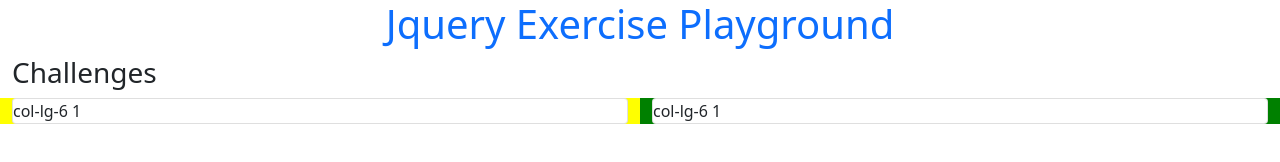
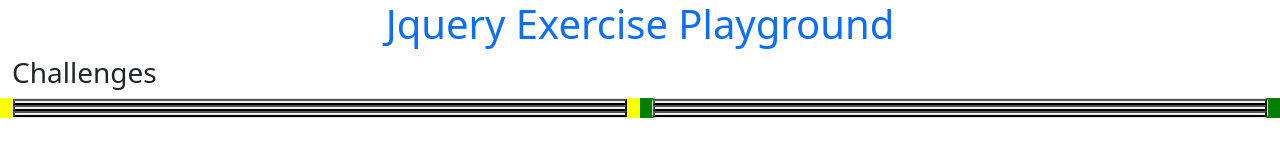
Before and after one commit to rodprogramdev/jQuery-Playground-v1, a plain HTML site: page index.html in a window 1280 px wide. Drawn offline with nearby package versions, Linux system fonts and the light colour scheme.

Commit message:
STEP7: Remove placeholder text inside cards and replace with 3 buttons

```diff
--- a/index.html
+++ b/index.html
@@ -28,10 +28,18 @@
             <h3>Challenges</h3>
             <div class="row">
                 <div class="col-lg-6" style="background-color:yellow">
-                    <div class="card">col-lg-6 1</div>
+                    <div class="card">
+                        <button></button>
+                        <button></button>
+                        <button></button>
+                    </div>
                 </div>
                 <div class="col-lg-6" style="background-color:green">
-                    <div class="card">col-lg-6 1</div>
+                    <div class="card">
+                        <button></button>
+                        <button></button>
+                        <button></button>
+                    </div>
                 </div>
 
             </div>
```
